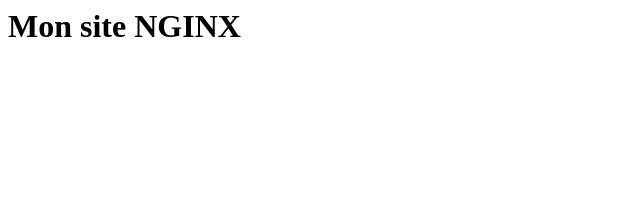
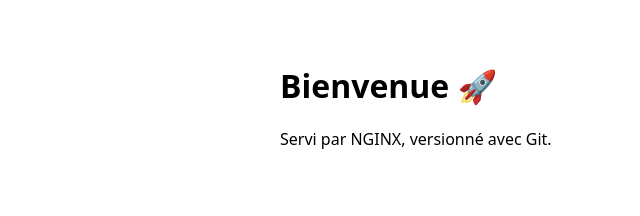
Before and after one commit to bizicu/projet_nginx, a plain HTML site: page index.html in a window 1280 px wide. Shown: the whole page, without its empty margins (0-640 px from the left). Drawn offline with Linux system fonts and the light colour scheme.

Commit message:
Structure de base du site (index + css)

```diff
--- /dev/null
+++ b/assets/style.css
@@ -0,0 +1,2 @@
+body { font-family: system-ui, sans-serif; max-width: 720px; margin: 60px auto; line-height: 1.6; }
+h1 { margin-bottom: 0.5rem; }
--- a/index.html
+++ b/index.html
@@ -1 +1,13 @@
-<h1>Mon site NGINX</h1>
+<!doctype html>
+<html lang="fr">
+<head>
+  <meta charset="utf-8">
+  <title>Mon site NGINX</title>
+  <meta name="viewport" content="width=device-width, initial-scale=1">
+  <link href="/assets/style.css" rel="stylesheet">
+</head>
+<body>
+  <h1>Bienvenue 🚀</h1>
+  <p>Servi par NGINX, versionné avec Git.</p>
+</body>
+</html>
```
